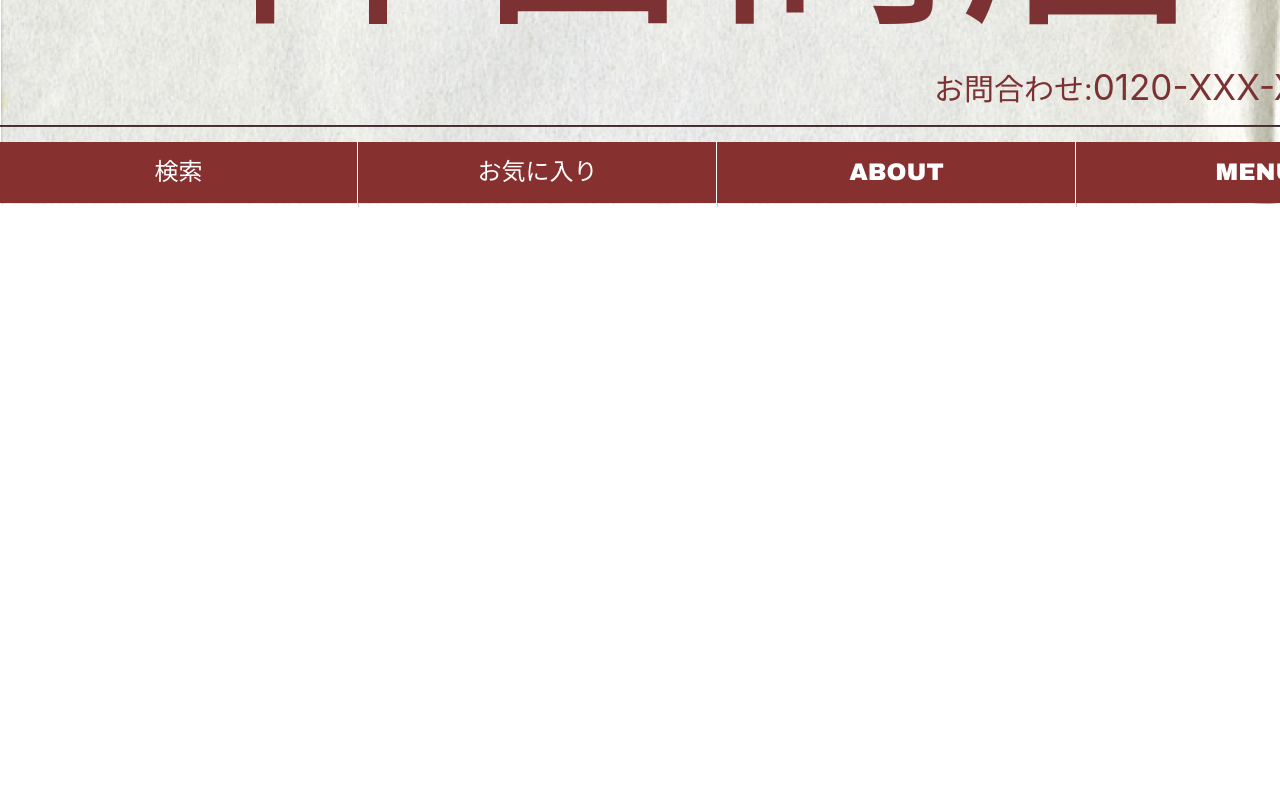
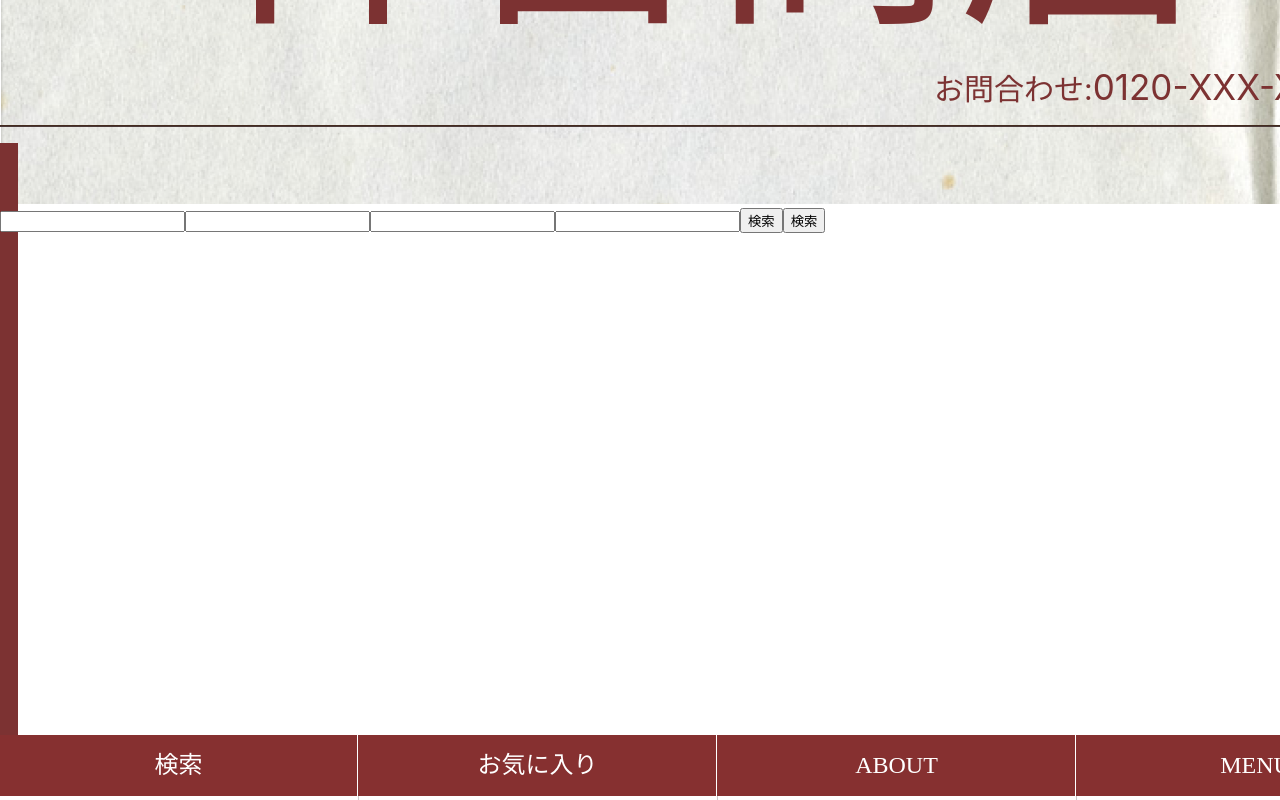
Before and after one commit to takumi-uezono0/cryptid-shopsite, a React (Create React App) app: page / in a window 1280 px wide. Shown: the part 421-1221 px from the top of the page. Before the commit the page ends 800 px from the top, so only its background shows below. Built offline with nearby package versions, Linux system fonts and the light colour scheme.

Commit message:
cleate:search

```diff
--- a/src/App.js
+++ b/src/App.js
@@ -1,9 +1,11 @@
 import Header from "./components/Header/Header.js";
+import Search from "./components/search/search.js";
 
 function App() {
   return (
     <div>
       <Header />
+      <Search />
     </div>
   );
 }
--- a/src/components/Header/Header.css
+++ b/src/components/Header/Header.css
@@ -95,7 +95,7 @@ nav a {
   text-align: center;
   text-decoration: none;
   font-style: normal;
-  font-family: "Arial Black";
+  font-family: "Yuji Syuku";
   line-height: 32px;
   font-size: 24px;
   font-weight: 400px;
@@ -108,3 +108,10 @@ nav a:hover {
   color: #ffffff;
   background-color: #442D2D;
 }
+#color1 {
+   background-color: #7C3232;
+   width: 18px;
+   height: 13px;
+   font-size: 0;
+  padding-top: 580px;
+}
--- a/src/components/Header/Header.js
+++ b/src/components/Header/Header.js
@@ -17,6 +17,7 @@ const Header = () => {
         <div>
           <p id="line"></p>
         </div>
+        <p id="color1"></p>
         <nav>
           <ul>
             <li><a href=" ">検索</a></li>
--- /dev/null
+++ b/src/components/search/search.js
@@ -0,0 +1,19 @@
+import React from "react";
+import "./search.css";
+
+const search = () => {
+    return(
+        <div className="back">
+            <div id="img1"></div>
+            <input id="text1" type="text"></input>
+            <input id="text2" type="text"></input>
+            <input id="text3" type="text"></input>
+            <input id="text4" type="text"></input>
+            <input id="sb1" type="submit" value="検索"></input>
+            <input id="sb2" type="submit" value="検索"></input>
+            <div id="img2"></div>
+        </div>
+    )
+}
+
+export default search;
```
Also changed, not shown: src/components/search/search.css (added).
